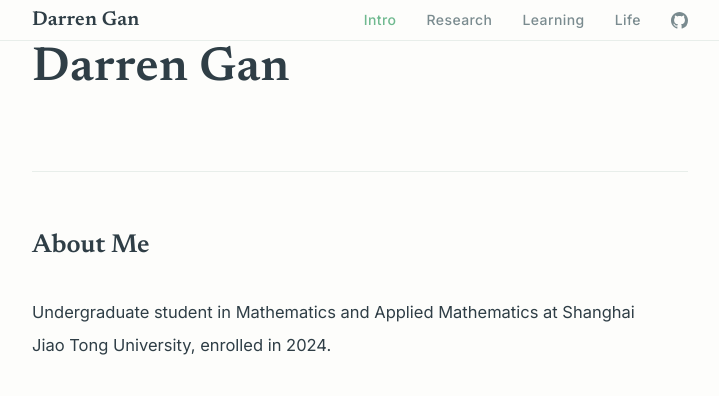
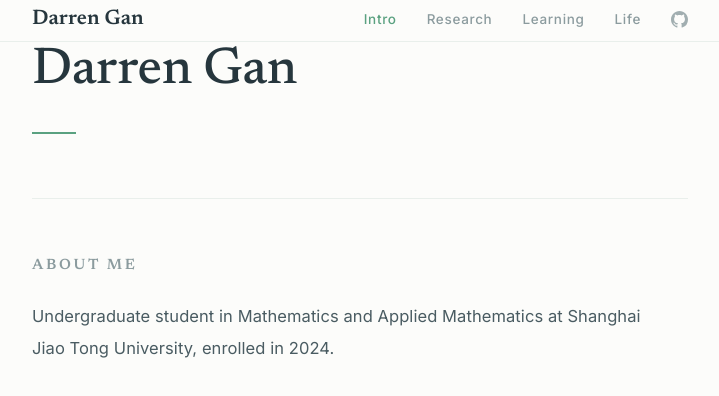
Before and after one commit to Serein55/Serein55.github.io, a plain HTML site: page index.html in a window 1280 px wide. Shown: the whole page, without its empty margins (280-999 px from the left). Drawn offline with Linux system fonts and the light colour scheme.

Commit message:
refine typography and visual rhythm

```diff
--- a/style.css
+++ b/style.css
@@ -1,20 +1,24 @@
 :root {
-  --ink: #2f3e46;
-  --muted: #7a8b8f;
-  --accent: #6fb98f;
-  --bg: #fdfdfb;
-  --line: #e8eeea;
+  --ink: #26363d;
+  --soft: #4a5c62;
+  --muted: #8b9b9e;
+  --accent: #5aa180;
+  --accent-soft: #eef6f1;
+  --bg: #fcfcfa;
+  --line: #e9efeb;
 }
 * { margin: 0; padding: 0; box-sizing: border-box; }
+html { -webkit-font-smoothing: antialiased; }
 body {
   background: var(--bg);
   color: var(--ink);
   font-family: "Inter", "Helvetica Neue", Arial, sans-serif;
-  font-size: 16.5px;
-  line-height: 2;
-  -webkit-font-smoothing: antialiased;
+  font-size: 16px;
+  line-height: 1.95;
+  letter-spacing: .005em;
   text-rendering: optimizeLegibility;
 }
+::selection { background: var(--accent-soft); color: var(--ink); }
 .wrap {
   max-width: 720px;
   margin: 0 auto;
@@ -25,57 +29,92 @@ body {
 nav {
   display: flex;
   justify-content: space-between;
-  align-items: center;
-  padding: 40px 32px;
+  align-items: baseline;
+  padding: 44px 32px 36px;
   border-bottom: 1px solid var(--line);
 }
 .brand {
   font-family: "Newsreader", Georgia, serif;
-  font-size: 20px;
+  font-size: 21px;
   font-weight: 600;
-  letter-spacing: .01em;
+  letter-spacing: .005em;
   color: var(--ink);
   text-decoration: none;
 }
 .links { display: flex; align-items: center; gap: 30px; }
 .links a {
-  font-size: 14px;
+  position: relative;
+  font-size: 13.5px;
   font-weight: 500;
-  letter-spacing: .03em;
+  letter-spacing: .05em;
   color: var(--muted);
   text-decoration: none;
-  transition: color .2s;
+  padding-bottom: 2px;
+  transition: color .25s ease;
 }
-.links a:hover { color: var(--ink); }
+.links a:not(.icon)::after {
+  content: "";
+  position: absolute;
+  left: 0; bottom: 0;
+  width: 0; height: 1px;
+  background: var(--accent);
+  transition: width .25s ease;
+}
+.links a:not(.icon):hover { color: var(--ink); }
+.links a:not(.icon):hover::after { width: 100%; }
 .links a.active { color: var(--accent); }
-.links a.icon { display: flex; color: var(--muted); }
-.links a.icon:hover { color: var(--ink); }
+.links a.icon { display: flex; color: var(--muted); opacity: .8; }
+.links a.icon:hover { color: var(--ink); opacity: 1; }
 
 /* ---------- Main ---------- */
-main { padding: 144px 32px 128px; }
+main {
+  padding: 128px 32px 140px;
+  animation: rise .7s cubic-bezier(.2, .7, .3, 1) both;
+}
+@keyframes rise {
+  from { opacity: 0; transform: translateY(14px); }
+  to   { opacity: 1; transform: none; }
+}
 h1 {
   font-family: "Newsreader", Georgia, serif;
-  font-size: 48px;
-  font-weight: 600;
-  letter-spacing: .01em;
-  line-height: 1.2;
-  margin-bottom: 72px;
+  font-size: 52px;
+  font-weight: 500;
+  letter-spacing: -.005em;
+  line-height: 1.15;
+  margin-bottom: 64px;
+}
+h1::after {
+  content: "";
+  display: block;
+  width: 44px;
+  height: 2px;
+  margin-top: 30px;
+  background: var(--accent);
 }
 h2 {
   font-family: "Newsreader", Georgia, serif;
-  font-size: 26px;
+  font-size: 15px;
   font-weight: 600;
-  padding-top: 48px;
-  margin: 48px 0 24px;
+  text-transform: uppercase;
+  letter-spacing: .18em;
+  color: var(--muted);
+  padding-top: 52px;
+  margin: 52px 0 20px;
   border-top: 1px solid var(--line);
 }
 h2:first-of-type { margin-top: 0; }
-p { margin-bottom: 16px; max-width: 60ch; }
-a { color: var(--accent); }
+p {
+  max-width: 62ch;
+  margin-bottom: 16px;
+  color: var(--soft);
+  font-size: 16.5px;
+}
+p:last-child { margin-bottom: 0; }
+a { color: var(--accent); text-underline-offset: 3px; }
 
 @media (max-width: 480px) {
-  nav { flex-wrap: wrap; gap: 16px; padding: 28px 24px; }
-  main { padding: 64px 24px 96px; }
-  h1 { font-size: 36px; margin-bottom: 48px; }
-  h2 { padding-top: 36px; margin: 36px 0 20px; }
+  nav { flex-wrap: wrap; gap: 16px; padding: 32px 24px 28px; }
+  main { padding: 88px 24px 96px; }
+  h1 { font-size: 38px; margin-bottom: 48px; }
+  h2 { padding-top: 40px; margin: 40px 0 18px; }
 }
```
